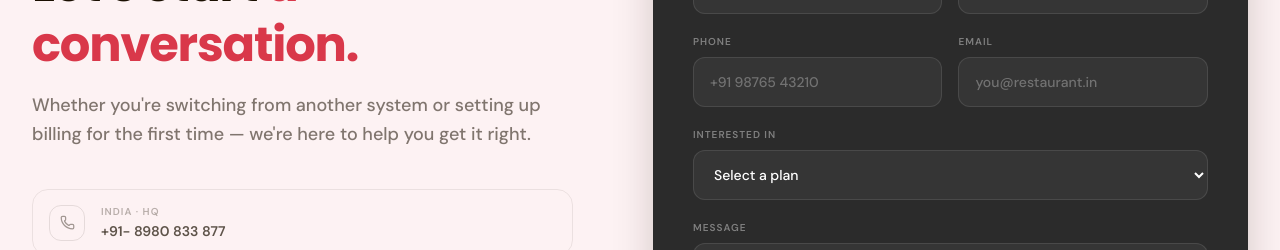
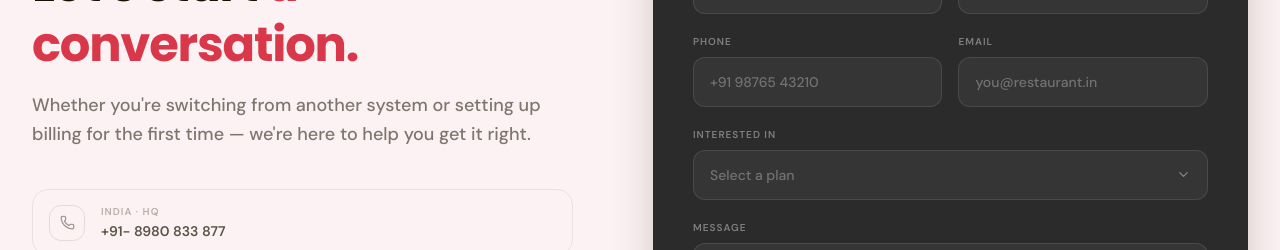
Before and after one commit to imaker-dev/imaker-restro-web, a Next.js app: page / in a window 1280 px wide. Shown: the part 5800-6050 px from the top of the page. Built offline with nearby package versions, Linux system fonts and the light colour scheme.

Commit message:
select fixed.

```diff
--- a/app/views/home-page/contact-us-section.jsx
+++ b/app/views/home-page/contact-us-section.jsx
@@ -1,7 +1,10 @@
+"use client"
+
 import PageWrapper from "@/app/components/page-wrapper";
-import { Mail, MapPin, Phone } from "lucide-react";
+import { Check, ChevronDown, Mail, MapPin, Phone } from "lucide-react";
 import SectionHeader from "../layouts/section-header";
 import { CONTACT_INFO } from "../../const";
+import { useEffect, useRef, useState } from "react";
 
 /* ─────────────────────────────────────────────────────────────────────────────
    CONTACT
@@ -25,6 +28,28 @@ function InputField({ label, type, placeholder }) {
 }
 
 export default function ContactUsSection() {
+  // Add inside ContactUsSection()
+  const [planOpen, setPlanOpen] = useState(false);
+  const [selectedPlan, setSelectedPlan] = useState(null);
+  const planRef = useRef(null);
+
+  // Close on outside click
+  useEffect(() => {
+    const handler = (e) => {
+      if (planRef.current && !planRef.current.contains(e.target))
+        setPlanOpen(false);
+    };
+    document.addEventListener("mousedown", handler);
+    return () => document.removeEventListener("mousedown", handler);
+  }, []);
+
+  // Plan options
+  const PLAN_OPTIONS = [
+    { value: "starter", label: "Starter — ₹999 / mo" },
+    { value: "growth", label: "Growth — ₹2,499 / mo" },
+    { value: "enterprise", label: "Enterprise — Custom pricing" },
+    { value: "just-looking", label: "Just looking — No pressure" },
+  ];
   return (
     <PageWrapper id="contact" className="bg-primary-50 py-24 lg:py-32">
       <div className="grid lg:grid-cols-[1fr_1.1fr] gap-16 lg:gap-20 items-start">
@@ -143,32 +168,55 @@ export default function ContactUsSection() {
               </div>
 
               {/* Plan selector */}
-              <div>
+              <div className="relative" ref={planRef}>
                 <label className="block text-[10px] font-extrabold text-white/40 uppercase tracking-widest mb-2">
                   Interested In
                 </label>
+                <button
+                  type="button"
+                  onClick={() => setPlanOpen((p) => !p)}
+                  className="w-full bg-white/5 border border-white/10 rounded-xl px-4 py-3.5 text-sm font-medium text-left flex items-center justify-between transition-all focus:outline-none focus:border-primary-400 hover:border-white/20"
+                >
+                  <span
+                    className={selectedPlan ? "text-white" : "text-white/30"}
+                  >
+                    {selectedPlan?.label ?? "Select a plan"}
+                  </span>
+                  <ChevronDown
+                    size={15}
+                    strokeWidth={2}
+                    className={`text-white/40 transition-transform duration-200 ${planOpen ? "rotate-180" : ""}`}
+                  />
+                </button>
 
-                <select
-                  name="plan"
-                  defaultValue=""
-                  className="w-full bg-white/5 border border-white/10 rounded-xl px-4 py-3.5 text-sm font-medium text-white focus:outline-none focus:border-primary-400 transition-all"
-                >
-                  <option value="" disabled>
-                    Select a plan
-                  </option>
-
-                  <option value="starter">Starter — ₹999 / mo</option>
-
-                  <option value="growth">Growth — ₹2,499 / mo</option>
-
-                  <option value="enterprise">
-                    Enterprise — Custom pricing
-                  </option>
-
-                  <option value="just-looking">
-                    Just looking — No pressure
-                  </option>
-                </select>
+                {planOpen && (
+                  <div className="absolute top-full left-0 right-0 mt-1.5 bg-[#1a1008] border border-white/10 rounded-xl overflow-hidden z-50 shadow-xl shadow-black/40">
+                    {PLAN_OPTIONS.map((opt) => (
+                      <button
+                        key={opt.value}
+                        type="button"
+                        onClick={() => {
+                          setSelectedPlan(opt);
+                          setPlanOpen(false);
+                        }}
+                        className={`w-full text-left px-4 py-3 text-sm transition-colors duration-150 flex items-center justify-between group ${
+                          selectedPlan?.value === opt.value
+                            ? "bg-white/10 text-white font-semibold"
+                            : "text-white/60 hover:bg-white/5 hover:text-white font-medium"
+                        }`}
+                      >
+                        {opt.label}
+                        {selectedPlan?.value === opt.value && (
+                          <Check
+                            size={13}
+                            strokeWidth={2.5}
+                            className="text-primary-400"
+                          />
+                        )}
+                      </button>
+                    ))}
+                  </div>
+                )}
               </div>
 
               {/* Message */}
```
